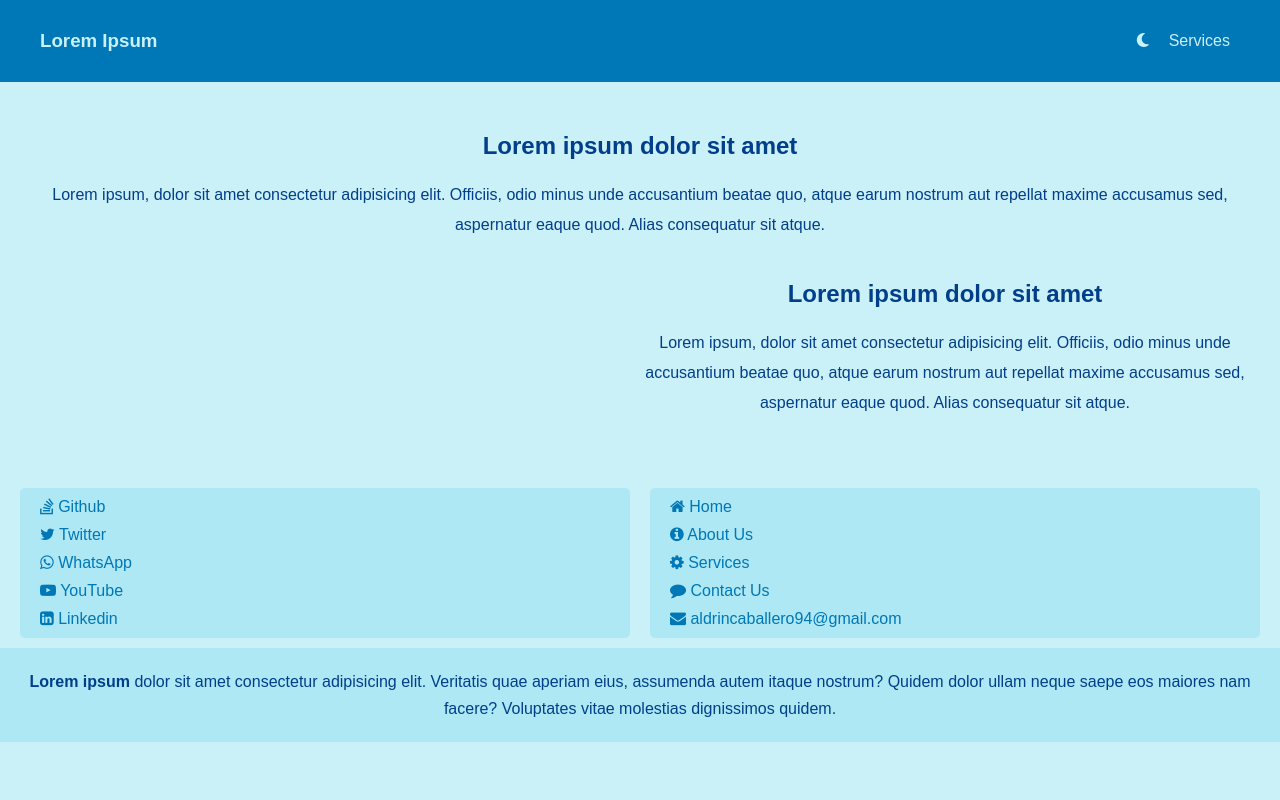
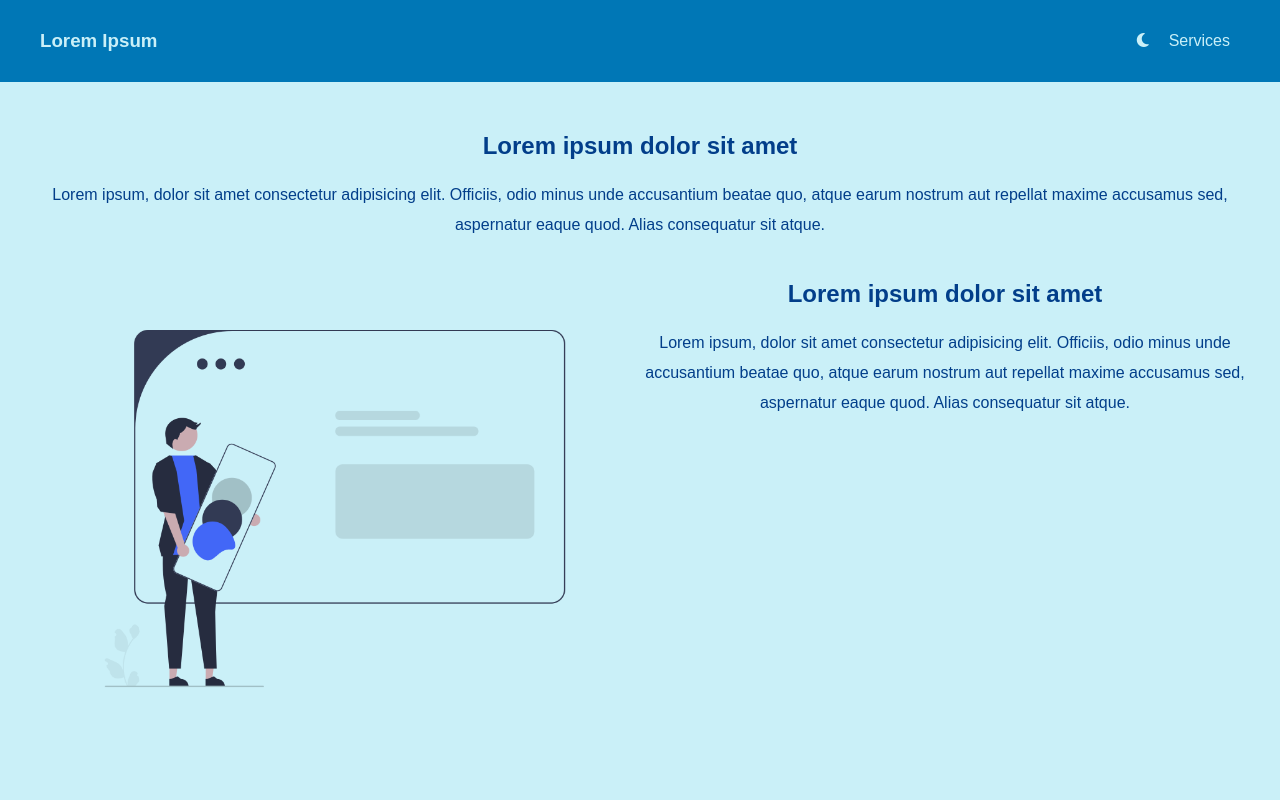
Before and after one commit to aldrin112602/landing-page-LESS, a plain HTML site: page index.html in a window 1280 px wide. Shown: the top 800 px of the page. Drawn offline with Linux system fonts and the light colour scheme; a web font is replaced by a local one.

Commit message:
Update index.html

```diff
--- a/index.html
+++ b/index.html
@@ -24,7 +24,7 @@
                Lorem ipsum, dolor sit amet consectetur adipisicing elit. Officiis, odio minus unde accusantium beatae quo, atque earum nostrum aut repellat maxime accusamus sed, aspernatur eaque quod. Alias consequatur sit atque.
             </p>
             <div class="row">
-                <img src="sass/img/undraw_Innovative_re_rr5i.png" alt="" class="col">
+                <img src="img/undraw_Innovative_re_rr5i.png" alt="" class="col">
                 <div class="col">
                     <h2>Lorem ipsum dolor sit amet</h2>
                     <p>
```
